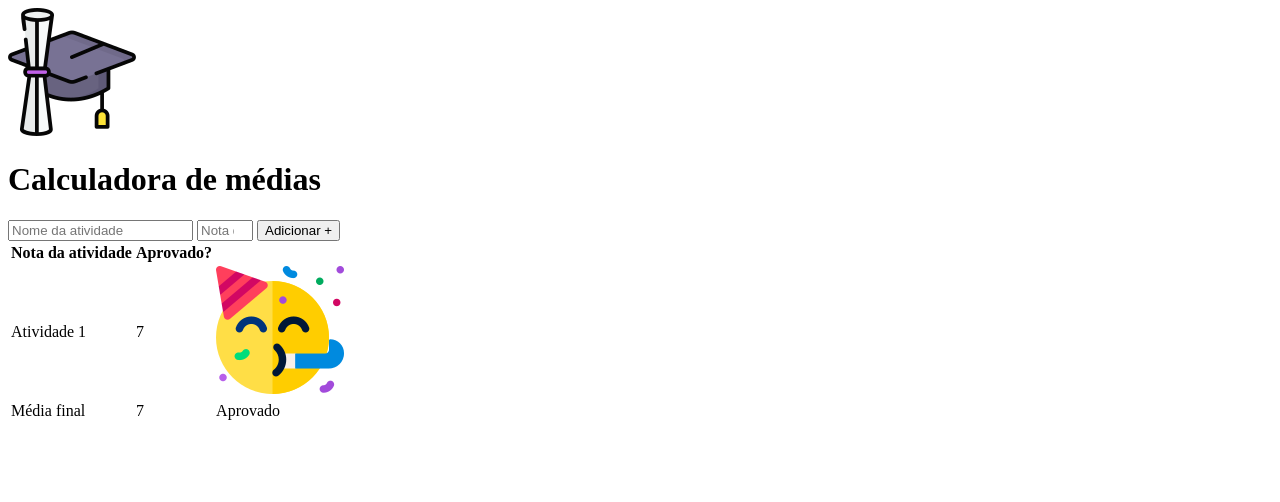
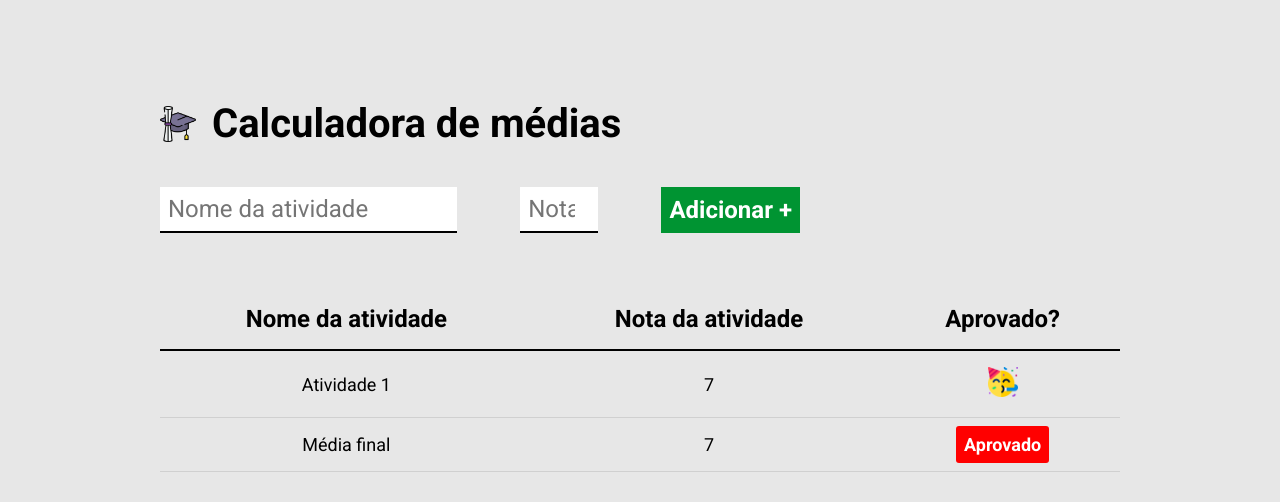
Before and after one commit to arnaldobs/projeto_calculadora_medias, a plain HTML site: page index.html in a window 1280 px wide. Drawn offline with Linux system fonts and the light colour scheme.

Commit message:
estilização do projeto no css

```diff
--- a/index.html
+++ b/index.html
@@ -4,9 +4,14 @@
     <meta charset="UTF-8">
     <meta name="viewport" content="width=device-width, initial-scale=1.0">
     <title>Calculadora de médias</title>
+    <link rel="preconnect" href="https://fonts.googleapis.com">
+    <link rel="preconnect" href="https://fonts.gstatic.com" crossorigin>
+    <link href="https://fonts.googleapis.com/css2?family=Roboto:ital,wght@0,100..900;1,100..900&display=swap" rel="stylesheet">
+    <link rel="stylesheet" href="./main.css">
 </head>
 <body>
-    <header>
+    <div class="container">
+        <header>
         <img src="./images/logo.png" alt="capelo e diploma">
         <h1>Calculadora de médias</h1>
     </header>
@@ -15,9 +20,10 @@
         <input type="number" required placeholder="Nota da atividade" min ="0" max="10"/>
         <button type="submit">Adicionar +</button>
     </form>
-    <table>
+    <table cellspacing="0">
         <thead>
             <tr>
+                <th>Nome da atividade</th>
                 <th>Nota da atividade</th>
                 <th>Aprovado?</th>
             </tr>
@@ -33,9 +39,10 @@
             <tr>
                 <td>Média final</td>
                 <td>7</td>
-                <td>Aprovado</td>
+                <td> <span class="resultado reprovado">Aprovado</span></td>
             </tr>
         </tfoot>
     </table>
+    </div>
 </body>
 </html>
--- /dev/null
+++ b/main.css
@@ -0,0 +1,104 @@
+*{
+    margin: 0;
+    padding: 0;
+    box-sizing: border-box;
+    font-family: "Roboto", sans-serif;
+    font-optical-sizing: auto;
+    font-weight: <weight>;
+    font-style: normal;
+    font-variation-settings:
+        "wdth" 100;
+}
+
+body{
+    background-color: #e7e7e7;
+    padding-top: 100px;
+}
+
+header {
+    display: flex;
+    align-items: center;
+    margin-bottom: 40px;
+}
+
+header img{
+    height: 36px;
+    margin-right: 16px;
+}
+
+header h1 {
+    font-size: 40px;
+    font-weight: bold;
+}
+
+.container {
+    max-width: 960px;
+    width: 100%;
+    margin: 0 auto;
+}
+
+form {
+    display: flex;
+    max-width: 640px;
+    width: 100%;
+    justify-content: space-between;
+    margin-bottom: 56px;
+}
+
+form input{
+    font-size: 24px;
+    background-color: #fff;
+    border: none;
+    border-bottom: 2px solid #000;
+    padding: 8px;
+}
+
+button{
+    background-color: #009432;
+    color: #fff;
+    font-size: 24px;
+    font-weight: bold;
+    border: none;
+    cursor: pointer;
+    padding: 8px;
+}
+
+table {
+    width: 100%;
+}
+
+table th {
+    border-bottom: #000 solid 2px;
+    padding: 16px;
+    font-size: 24px;
+    font-weight: bold;
+
+}
+
+table td{
+    padding: 16px 0;
+    text-align: center;
+    font-size: 18px;
+    border-bottom: 1px solid rgba(0, 0, 0, 0.1);
+
+}
+
+table td img {
+    height: 30px;
+}
+
+.resultado {
+    padding: 8px;
+    font-weight: bold;
+    color: #fff;
+    background-color: #000;
+    border-radius: 3px;
+}
+
+.aprovado{
+    background-color: #009432;
+}
+
+.reprovado{
+    background-color: red;
+}
```
